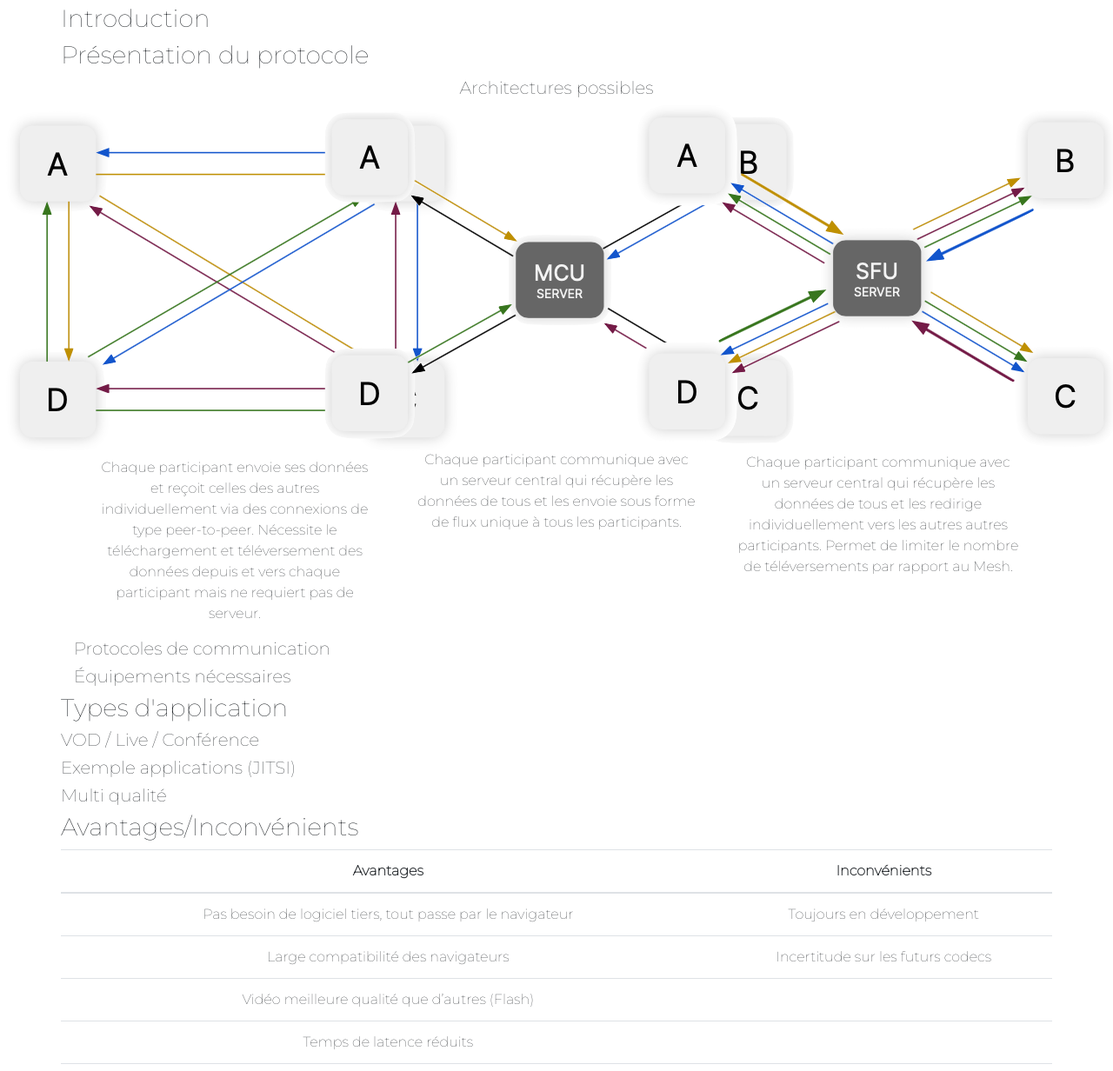
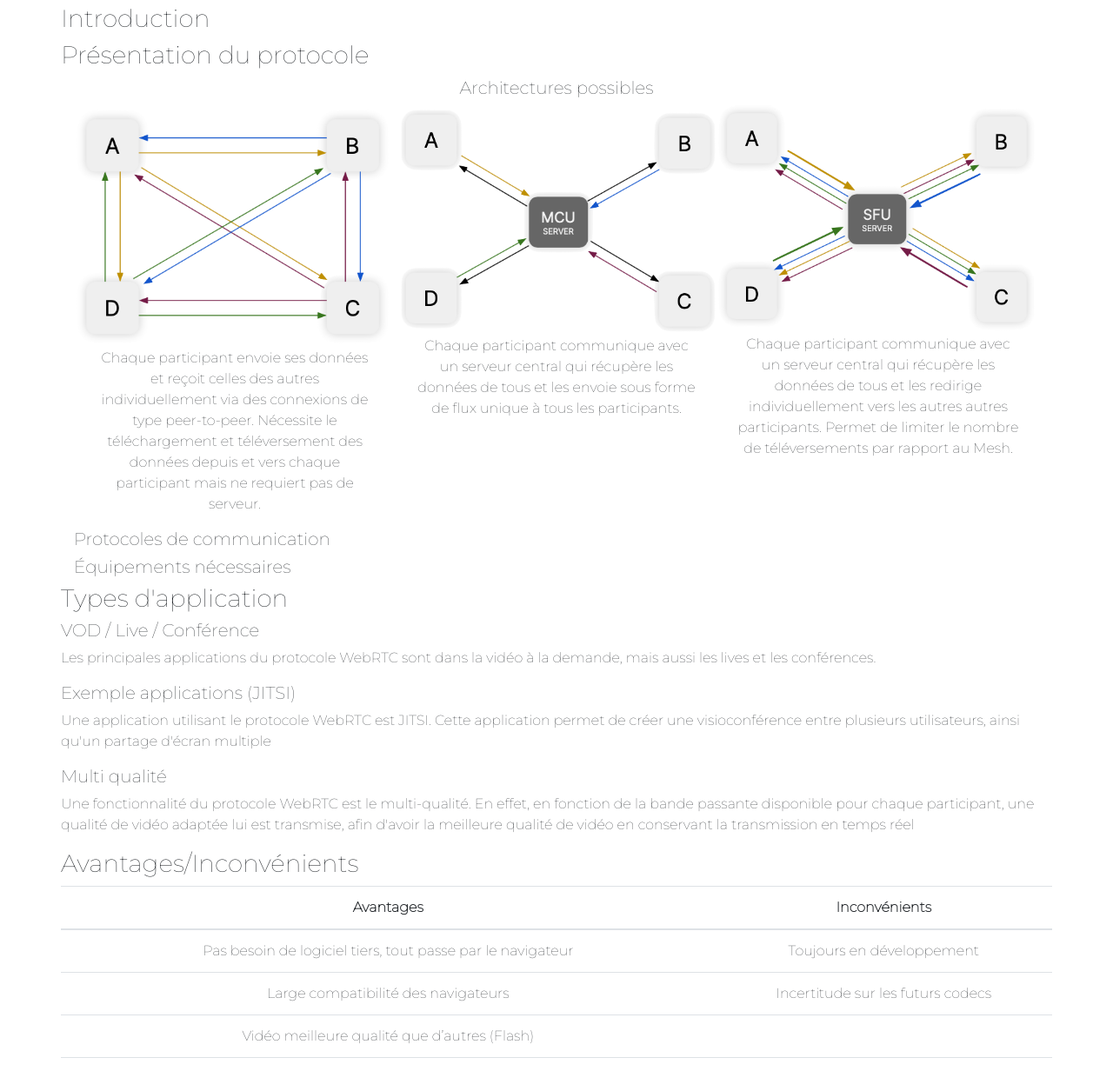
Before and after one commit to EM-Tim/WebRTC, a website: page web/index.html in a window 1280 px wide. Shown: the part 57-1289 px from the top of the page at 87% size. Drawn offline with nearby package versions, Linux system fonts and the light colour scheme.

Commit message:
Debut presentation html

```diff
--- a/web/index.html
+++ b/web/index.html
@@ -82,13 +82,40 @@
                 <h3>Types d'application</h3>
             </div>
             <div class="row">
+                <div class="container">
+                    <div class="row">
+                        <div class="container">
+                            <div class="row">
                                 <h5>VOD / Live / Conférence</h5>
                             </div>
+                            <div class="row">
+                                <p>Les principales applications du protocole WebRTC sont dans la vidéo à la demande, mais aussi les lives et les conférences.</p>
+                            </div>
+                        </div>
+                    </div>
+                    <div class="row">
+                        <div class="container">
                             <div class="row">
                                 <h5>Exemple applications (JITSI)</h5>
                             </div>
                             <div class="row">
+                                <p>Une application utilisant le protocole WebRTC est JITSI. Cette application permet de créer une visioconférence entre plusieurs
+                                    utilisateurs, ainsi qu'un partage d'écran multiple</p>
+                            </div>
+                        </div>
+                    </div>
+                    <div class="row">
+                        <div class="container">
+                            <div class="row">
                                 <h5>Multi qualité</h5>
+                            </div>
+                            <div class="row">
+                                <p>Une fonctionnalité du protocole WebRTC est le multi-qualité. En effet, en fonction de la bande passante disponible pour chaque
+                                    participant, une qualité de vidéo adaptée lui est transmise, afin d'avoir la meilleure qualité de vidéo en conservant la transmission en temps réel</p>
+                            </div>
+                        </div>
+                    </div>
+                </div>
             </div>
         </div>
     </section>
--- a/web/styles.css
+++ b/web/styles.css
@@ -1,3 +1,8 @@
 body {
     font-family: 'Montserrat', sans-serif;
 }
+
+.img-archi {
+    max-width: 100%;
+    height: auto;
+}
```
Lines whose indentation alone changed are shown as unchanged.
